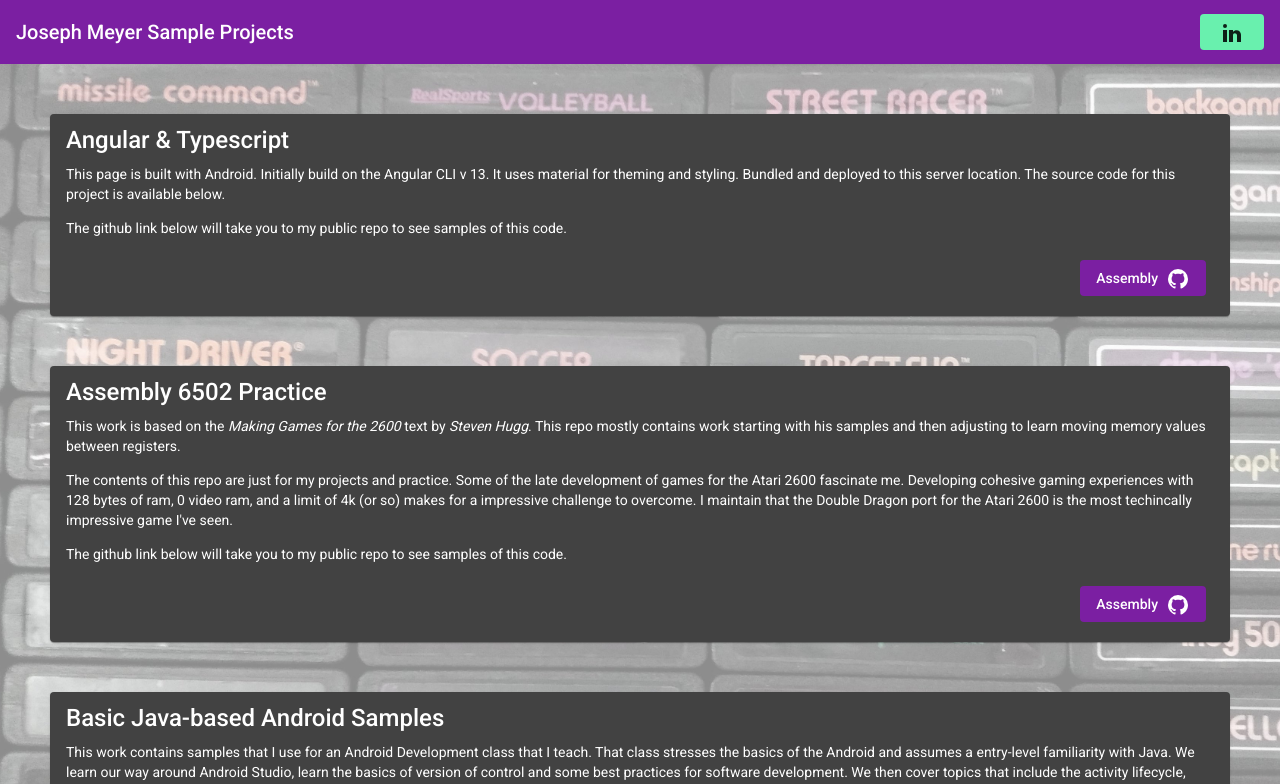
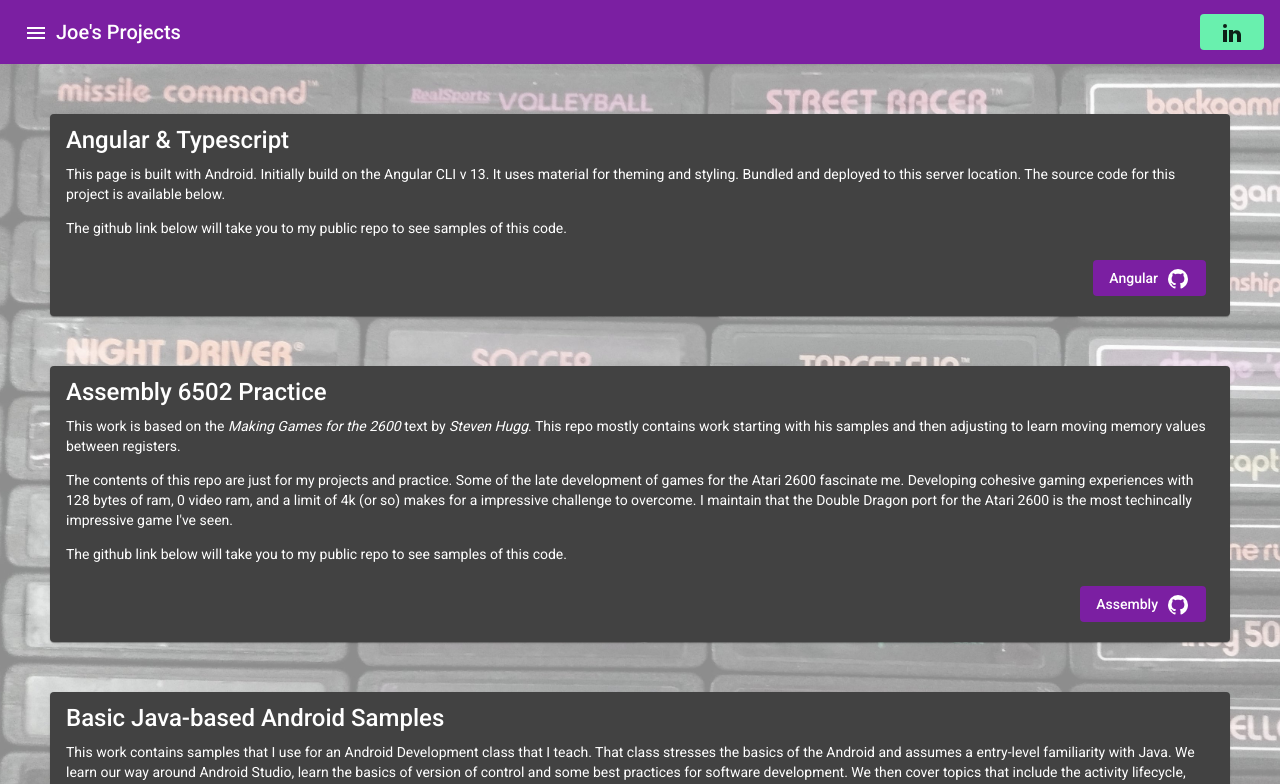
Before and after one commit to jrmAE/portfolio, an Angular app in the folder portfolio/: page / in a window 1280 px wide. Shown: the top 784 px of the page. Built offline with nearby package versions, Linux system fonts and the light colour scheme.

Commit message:
menu navigation

```diff
--- a/portfolio/src/app/home/home.component.html
+++ b/portfolio/src/app/home/home.component.html
@@ -1,8 +1,12 @@
-<div class="home-component">
+<mat-drawer-container class="home-component">
 
-
+  <!-- <mat-drawer-container class="example-container" autosize> -->
   <mat-toolbar color="primary">
-    <span>Joseph Meyer Sample Projects</span>
+    <button mat-icon-button class="example-icon" aria-label="Example icon-button with menu icon"
+      (click)="drawer.toggle()">
+      <mat-icon>menu</mat-icon>
+    </button>
+    <span>Joe's Projects </span>
     <span class="toolbar-spacer"></span>
     <a href="https://linkedin.com/in/joseph-meyer-0854351ba" target="_blank" mat-flat-button color="accent"
       aria-label="linkedin page">
@@ -10,7 +14,20 @@
     </a>
   </mat-toolbar>
 
-  <mat-card class="info-card">
+
+
+  <mat-drawer #drawer class="port-sidenav" mode="over">
+    <mat-nav-list>
+      <a mat-list-item href="#angular" (click)="drawer.close()"> Angular & Typescript </a>
+      <a mat-list-item href="#assembly" (click)="drawer.close()"> Assembly </a>
+      <a mat-list-item href="#kotlin" (click)="drawer.close()"> Android (Kotlin) </a>
+      <a mat-list-item href="#java" (click)="drawer.close()"> Android (Java) </a>
+      <a mat-list-item href="#git" (click)="drawer.close()"> Java & Git/Gitub </a>
+    </mat-nav-list>
+
+  </mat-drawer>
+
+  <mat-card class="info-card" id="angular">
     <mat-card-title>Angular & Typescript</mat-card-title>
 
     <p class="info-text">This page is built with Android. Initially build on the Angular CLI v 13.
@@ -23,13 +40,13 @@
     <mat-card-actions class="mat-action-row">
       <a href="https://github.com/jrmAE/portfolio/tree/main/portfolio" target="_blank" mat-flat-button color="primary"
         class="btn-action" aria-label="Link to Github Repo for this web page.">
-        Assembly<mat-icon class="margin-left" svgIcon="github-circle"></mat-icon>
+        Angular<mat-icon class="margin-left" svgIcon="github-circle"></mat-icon>
       </a>
     </mat-card-actions>
 
   </mat-card>
 
-  <mat-card class="info-card">
+  <mat-card class="info-card" id="assembly">
     <mat-card-title>Assembly 6502 Practice</mat-card-title>
     <p class="info-text">This work is based on the <span class="ital">Making Games for the 2600</span> text by <span
         class="ital">Steven
@@ -40,7 +57,8 @@
 
     <p class="info-text">The contents of this repo are just for my projects and practice. Some of the late development
       of
-      games for the Atari 2600 fascinate me. Developing cohesive gaming experiences with 128 bytes of ram, 0 video ram,
+      games for the Atari 2600 fascinate me. Developing cohesive gaming experiences with 128 bytes of ram, 0 video
+      ram,
       and a limit
       of 4k (or so) makes for a impressive challenge to overcome. I maintain that the Double Dragon port for the Atari
       2600 is the
@@ -58,7 +76,7 @@
 
   </mat-card>
 
-  <mat-card class="info-card">
+  <mat-card class="info-card" id="java">
     <mat-card-title>Basic Java-based Android Samples</mat-card-title>
     <p class="info-text">This work contains samples that I use for an Android Development class that I teach.
       That class stresses the basics of the Android and assumes a entry-level familiarity with Java. We learn our
@@ -94,7 +112,7 @@
     </mat-card-actions>
   </mat-card>
 
-  <mat-card class="info-card">
+  <mat-card class="info-card" id="kotlin">
     <mat-card-title>An Intro to Kotlin</mat-card-title>
     <p class="info-text">This work contains samples that I use for an Android Development class that I teach.
       The class is 12 weeks long. For classes that move faster and can cover the critical development principles of
@@ -115,9 +133,10 @@
     </mat-card-actions>
   </mat-card>
 
-  <mat-card class="info-card">
+  <mat-card class="info-card" id="git">
     <mat-card-title>A way to learn git & github</mat-card-title>
-    <p class="info-text">This project is very old, and very dead. Most of my professional experience was (up until this
+    <p class="info-text">This project is very old, and very dead. Most of my professional experience was (up until
+      this
       point)
       using centralized version control systems, like ClearCase. I wanted to learn to use git and interface with git
       hub.
@@ -133,5 +152,5 @@
       </a>
     </mat-card-actions>
   </mat-card>
-
-</div>
+</mat-drawer-container>
+<!-- </div> -->
--- a/portfolio/src/app/home/home.component.ts
+++ b/portfolio/src/app/home/home.component.ts
@@ -1,15 +1,8 @@
-import { Component, OnInit } from '@angular/core';
+import { Component } from '@angular/core';
 
 @Component({
   selector: 'app-home',
   templateUrl: './home.component.html',
-  styleUrls: ['./home.component.scss']
+  styleUrls: ['./home.component.scss'],
 })
-export class HomeComponent implements OnInit {
-
-  constructor() { }
-
-  ngOnInit(): void {
-  }
-
-}
+export class HomeComponent {}
```
Also changed, not shown: portfolio/src/app/app.module.ts (+4 -6 lines).
